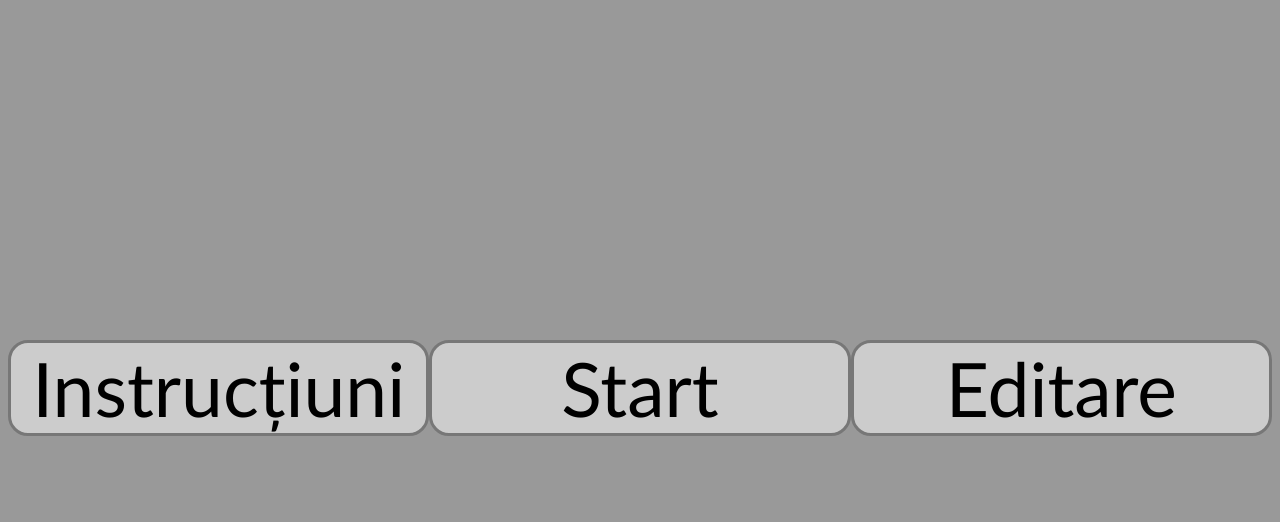
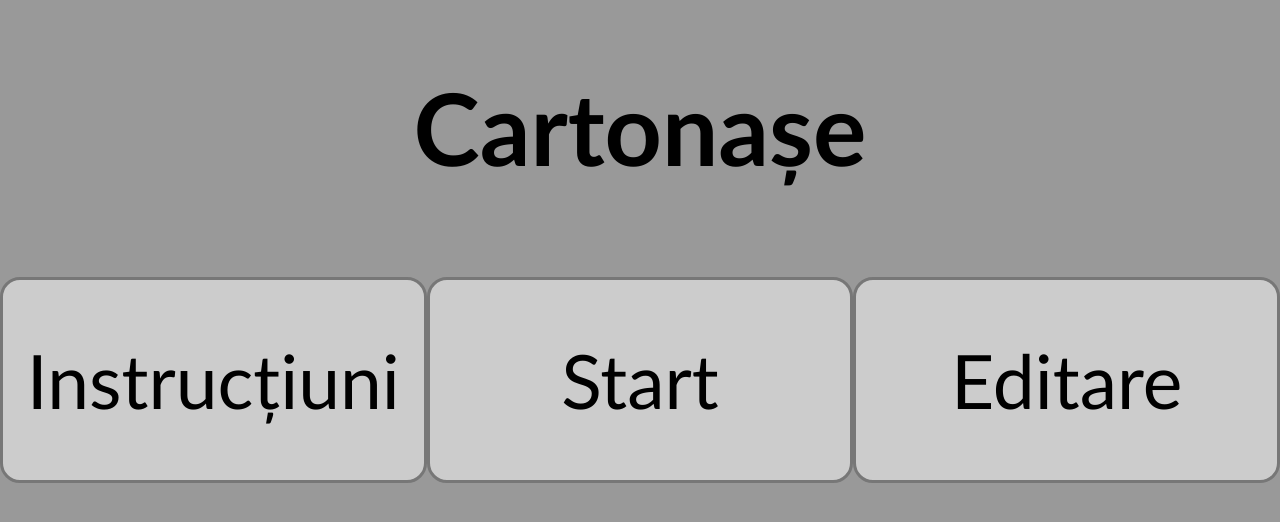
Before and after one commit to GalaXy11232/cartonase, a plain HTML site: page index.html in a window 1280 px wide. Drawn offline with Linux system fonts and the light colour scheme.

Commit message:
updated css

```diff
--- a/index.html
+++ b/index.html
@@ -11,11 +11,11 @@
 
 </head>
 <body>
+    <h1 class = "title">Cartonașe</h1>
     <div id = "START">
     <div class = "linkuri"><a class="butoane_de_inceput" href="tutorial.html">Instrucțiuni</a></div>
     <div class = "linkuri"><a class="butoane_de_inceput" href="cartoane.html">Start</a></div>
     <div class = "linkuri"><a class="butoane_de_inceput" href="editor.html">Editare</a></div>
     </div>
-
 </body>
 </html>
--- a/style.css
+++ b/style.css
@@ -5,12 +5,21 @@ body {
 }
 
 #START {
+    position: absolute;
+    top: 0;
+    left: 0;
     margin: 0;
     padding: 0;
     min-height: 95vh;
+    min-width: 100vw;
     display: flex;
     justify-content: center;
     align-items: center;
+}
+
+.title {
+    text-align: center;
+    font-size: 100px;
 }
 
 input[type="text"], input[type="file"] {
@@ -29,41 +38,48 @@ input[type="text"]:focus {
 .butoane_de_inceput {
     background-color: #cccccc00;
     transition: 0.4s height ease-in-out;
-    height: 40%;
     text-decoration: none;
     font-size: 75px;
     color: #000000;
 }
 
-.linkuri a {
-    text-decoration: none;
-    display: block;
-    width: 100%;
-    height: 100%;
-}
-
 .linkuri {
     background-color: #cccccc;
-    transition: 0.4s height ease-in-out;
-    height: 40%;
+    transition: 0.3s padding ease-in-out;
     border: solid 3px #777777;
     border-radius: 20px;
-    color: #000000;
     flex: 1;
+    padding: 100px 30px;
     box-sizing: border-box;
+    display: flex;
     justify-content: center;
     align-items: center;
     text-align: center;
+    position: relative;
 }
+
+.linkuri a {
+    display: flex;
+    justify-content: center;
+    align-items: center;
+    width: 100%;
+    height: 100%;
+    text-decoration: none;
+    color: #000000;
+    position: absolute;
+    top: 0;
+    left: 0;
+}
+
 .linkuri:hover {
     background-color: #aaaaaa;
-    height: 60%;
+    padding: 150px;
 }
 
 .butoane_de_inceput:hover {
     background-color: #aaaaaa00;
-    height: 60%;
 }
+
 
 .submit {
     border: none;
```
Also changed, not shown: tutorial.html (+5 -2 lines).
